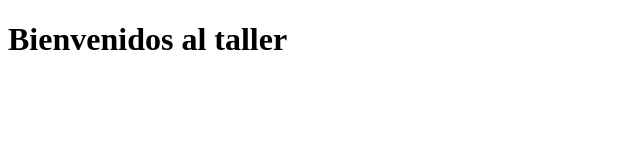
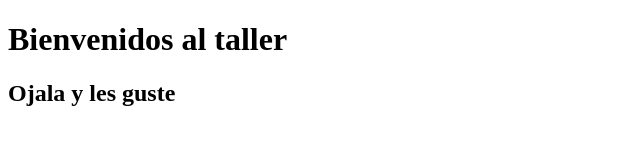
Before and after one commit to Antonio072/tallerGit, a plain HTML site: page index.html in a window 1280 px wide. Shown: the whole page, without its empty margins (0-640 px from the left). Drawn offline with Linux system fonts and the light colour scheme.

Commit message:
Agregue un subtitulo

```diff
--- a/index.html
+++ b/index.html
@@ -8,5 +8,7 @@
 </head>
 <body>
     <h1>Bienvenidos al taller</h1>
+
+    <h2>Ojala y les guste</h2>
 </body>
 </html>
```
